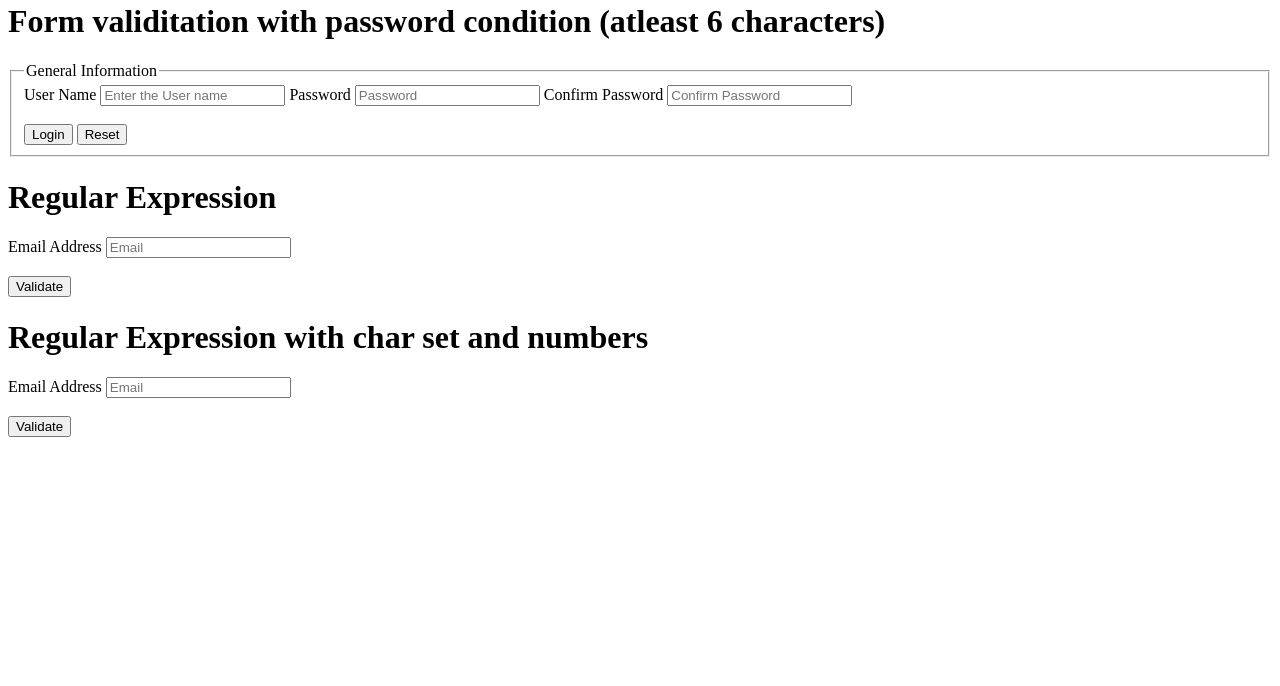
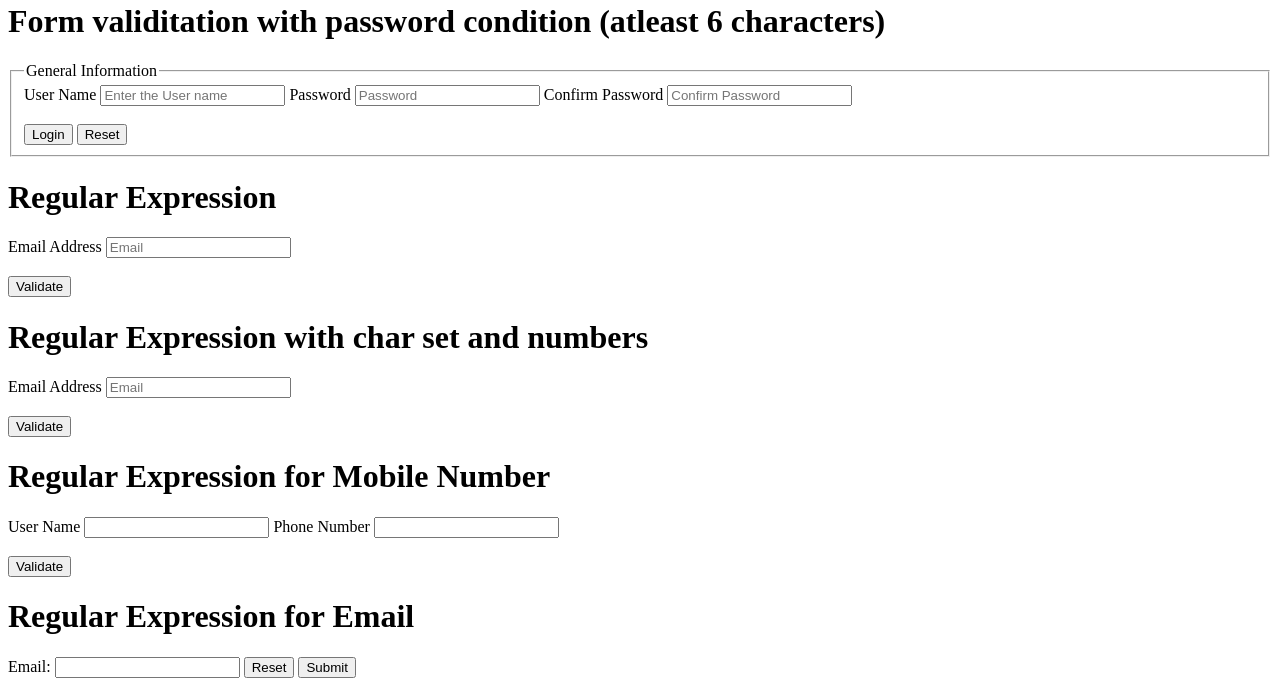
Before and after one commit to HarishHec7700/practice-js, a plain HTML site: page DOM/domjs.html in a window 1280 px wide. Shown: the part 2276-2962 px from the top of the page. Before the commit the page ends 2721 px from the top, so only its background shows below. Drawn offline with Linux system fonts and the light colour scheme.

Commit message:
Dom Excersice

```diff
--- a/DOM/domjs.html
+++ b/DOM/domjs.html
@@ -106,8 +106,8 @@
 
     <!-- Regular Expression -->
     <h1>Regular Expression</h1>
-    <label for="Email Address"> Email Address</label>
-    <input type="text" id="email" placeholder="Email" required><span id="vali_info" style="color: #f0a00c;"></span><br><br>
+    <label for="Email"> Email Address</label>
+    <input type="text" id="email" name="Email" placeholder="Email" required><span id="vali_info" style="color: #f0a00c;"></span><br><br>
     <button id="val" onclick="validate()"> Validate </button>
 
     <!--Regular Expression with char set and numbers-->
@@ -116,7 +116,20 @@
     <input type="text" id="e_mail" placeholder="Email" required><span id="valid_info" style="color: #f0a00c;"></span><br><br>
     <button id="vali" onclick="validated()"> Validate </button>
 
+    <!-- Regular Expression for Mobile Number -->
+    <h1>Regular Expression for Mobile Number</h1>
+    <label for="name">User Name </label>
+    <input type="text" name="name" id="name">
+    <label for="phn">Phone Number</label>
+    <input type="tel" name="phn" id="phn" oninput="vali()"><span id="phn_stat"></span><br><br>
+    <button> Validate</button>
 
+    <!-- Regular Expression for Email -->
+    <h1>Regular Expression for Email</h1>
+    <label for="e_mail">Email:</label>
+    <input type="email" name="e_mail" id="e_mail">
+    <button type="reset">Reset</button>
+    <button type="submit">Submit</button>
 
     <script src="domscripy.js"></script>
 </body>
```
